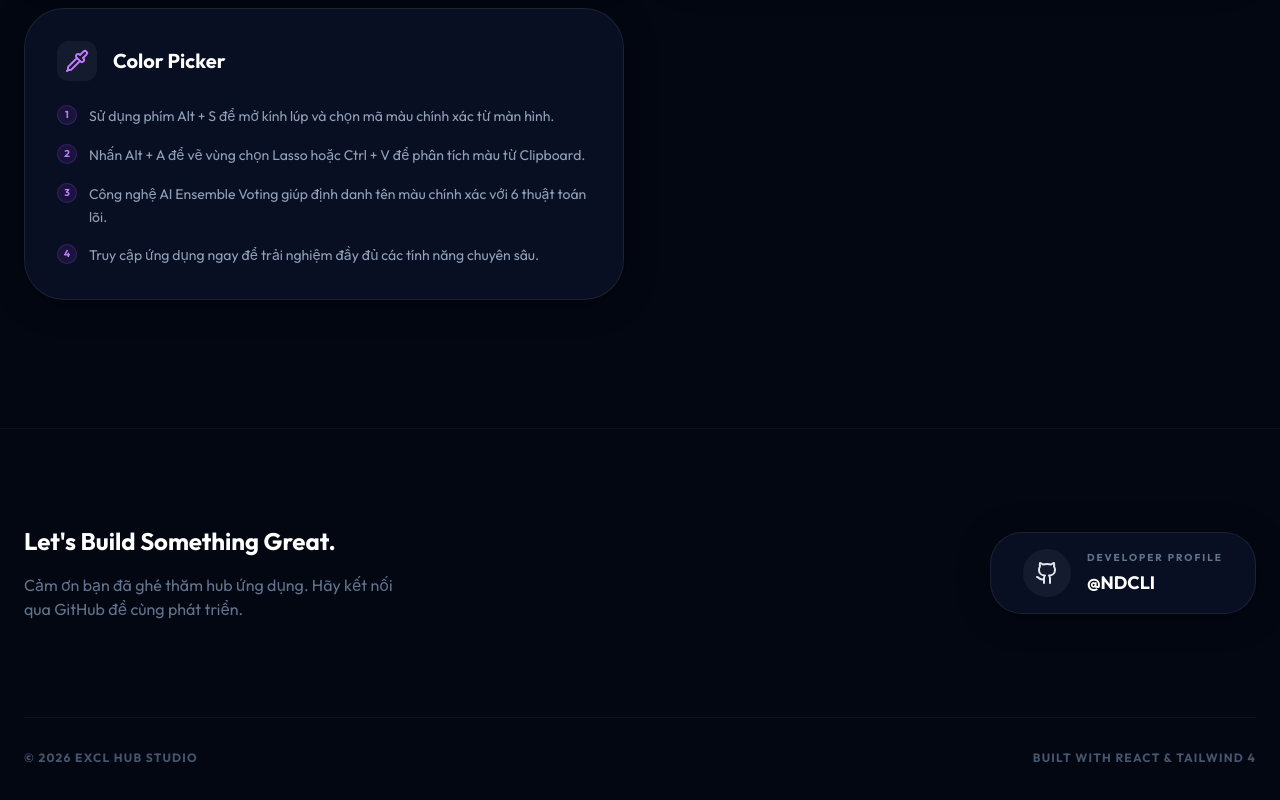
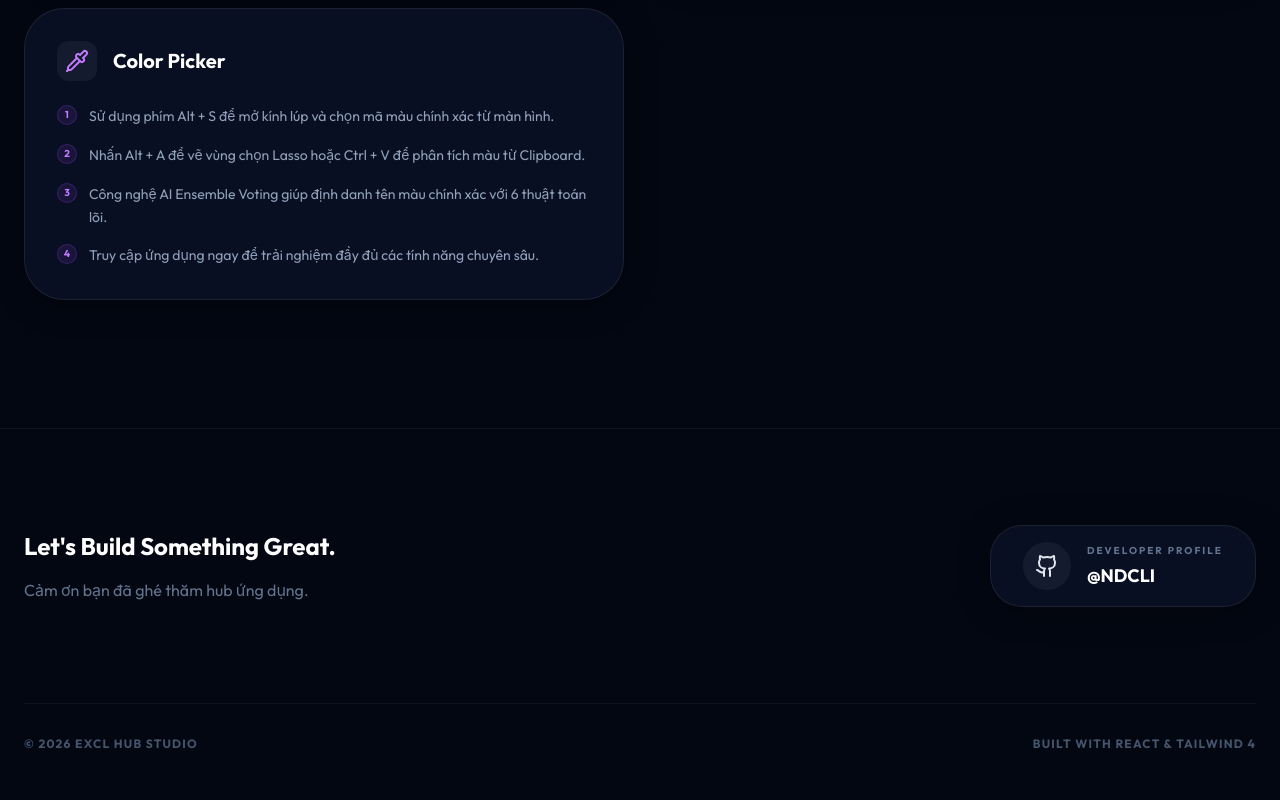
Before and after one commit to NDCLI/myapp, a React (Vite) app: page / in a window 1280 px wide. Shown: the part 2448-3248 px from the top of the page. Built offline with nearby package versions, Linux system fonts and the light colour scheme.

Commit message:
Update footer and refine layout

```diff
--- a/src/App.tsx
+++ b/src/App.tsx
@@ -272,7 +272,7 @@ function App() {
               <div className="text-center md:text-left">
                 <h3 className="text-2xl font-bold text-white mb-4">Let's Build Something Great.</h3>
                 <p className="text-slate-500 max-w-sm mx-auto md:mx-0">
-                  Cảm ơn bạn đã ghé thăm hub ứng dụng. Hãy kết nối qua GitHub để cùng phát triển.
+                  Cảm ơn bạn đã ghé thăm hub ứng dụng.
                 </p>
               </div>
               <div className="flex justify-center md:justify-end">
```
